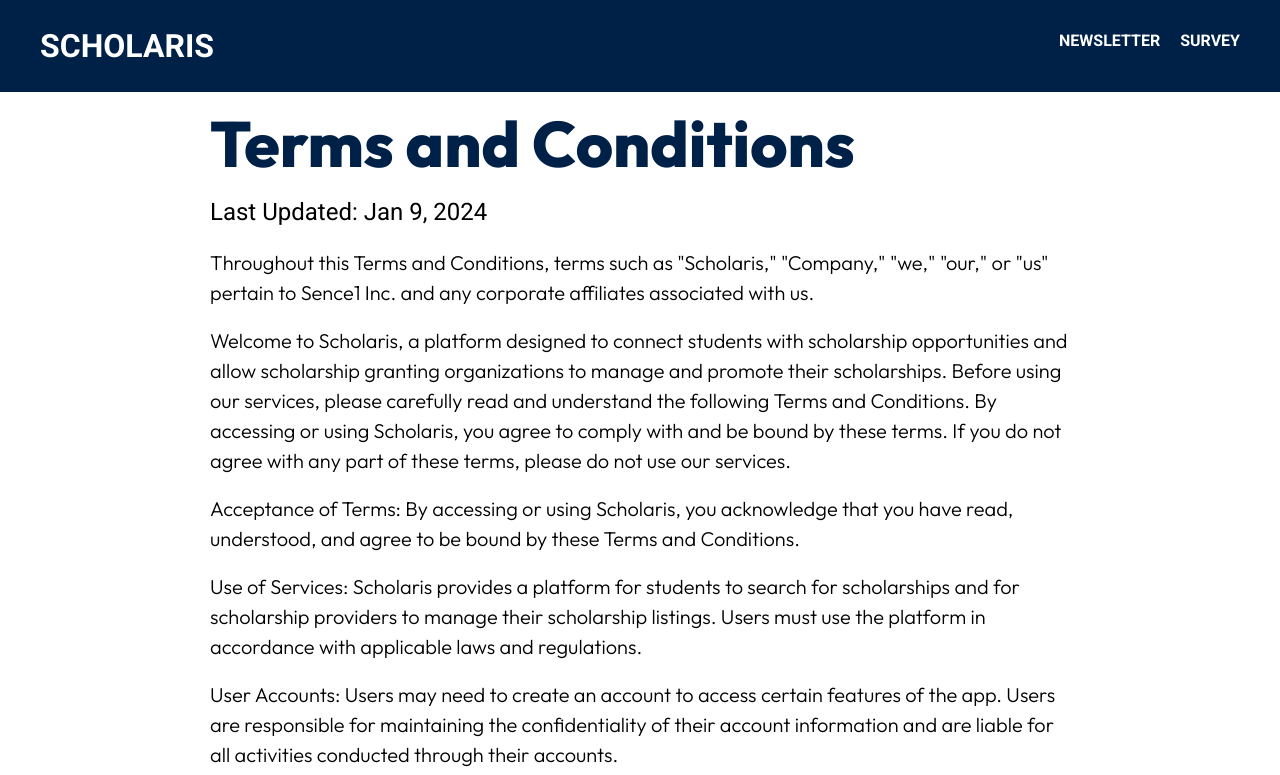
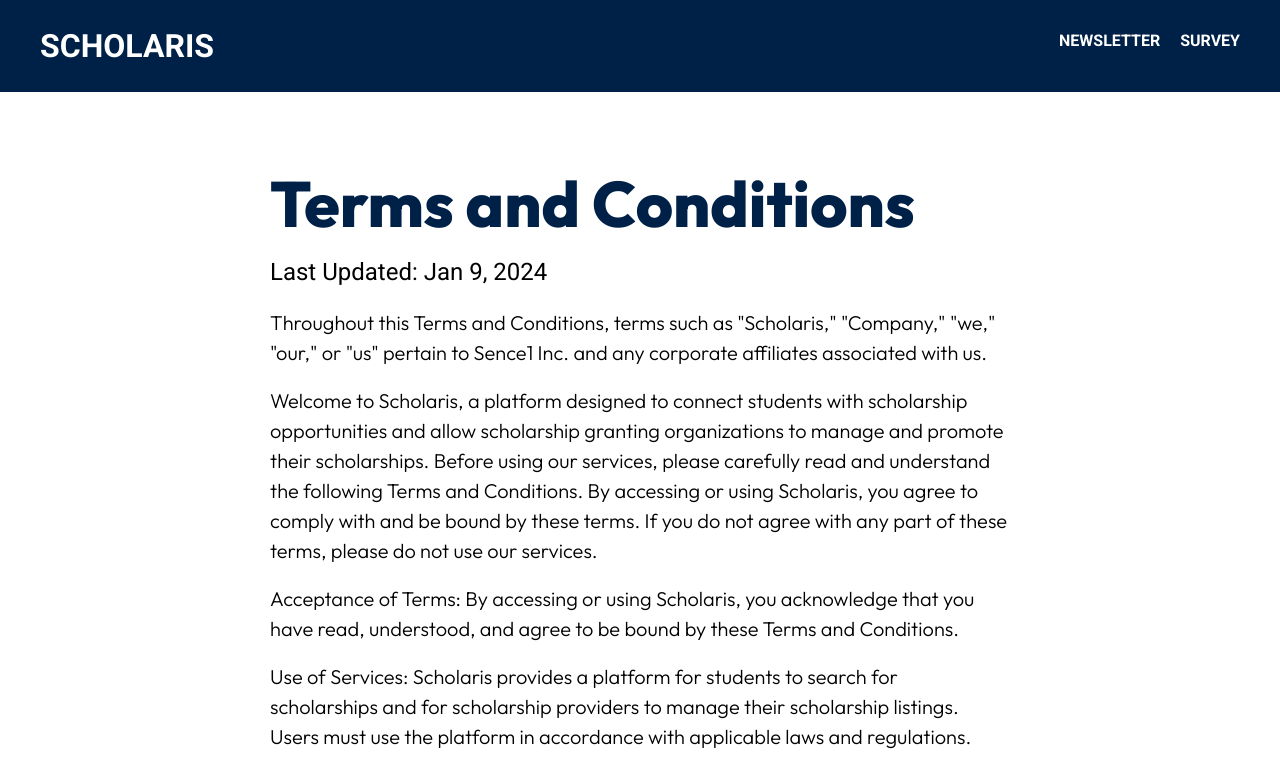
Before and after one commit to Sence1-inc/sp-scholaris-master, a React (Create React App) app in the folder frontend/: page /terms-and-conditions in a window 1280 px wide. Shown: the top 775 px of the page. Built offline with nearby package versions, Linux system fonts and the light colour scheme.

Commit message:
Update padding of T&C content

```diff
--- a/frontend/src/containers/TermsAndConditionsPage/TermsAndConditionsPage.css
+++ b/frontend/src/containers/TermsAndConditionsPage/TermsAndConditionsPage.css
@@ -1,7 +1,7 @@
 .content_tc-body {
   max-width: 900px;
   margin: 0 auto;
-  padding: 20px;
+  padding: 80px;
 }
 
 span {
```
